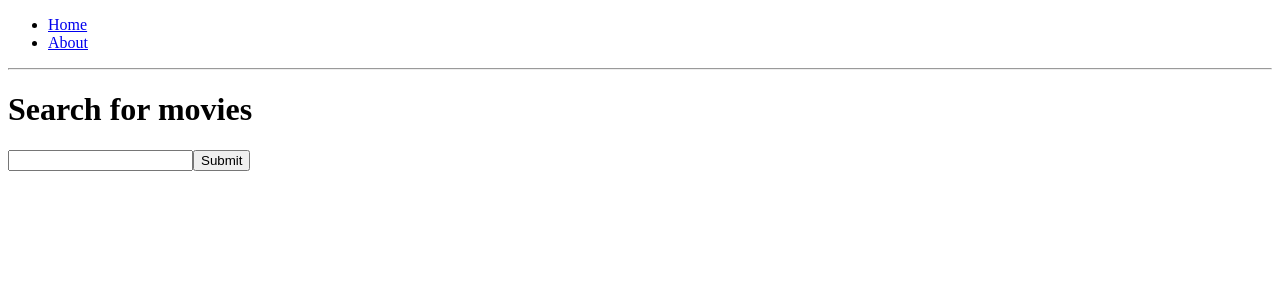
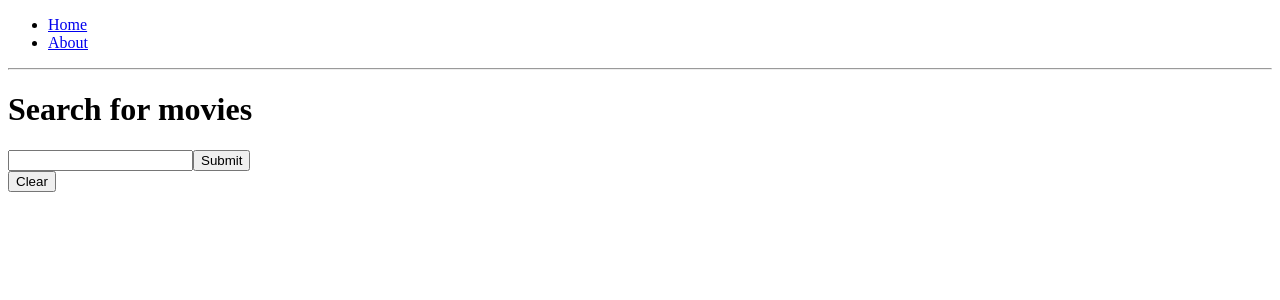
Before and after one commit to TheCodingCarlson/react-omdb-app, a React app: page / in a window 1280 px wide. Shown: the top 300 px of the page. Built offline with nearby package versions, Linux system fonts and the light colour scheme; the HTML template or start-up script is replaced by a standard one.

Commit message:
adds clear button

```diff
--- a/src/components/MovieSearch.jsx
+++ b/src/components/MovieSearch.jsx
@@ -6,10 +6,9 @@ class MovieSearch extends React.Component {
         searchTerm: '',
         results: []
     });
-
     state = MovieSearch.intialState();
-
     searchChange = (e) => this.setState({ searchTerm: e.target.value })
+    clear = () => this.setState(MovieSearch.intialState());
 
     search = (e) => {
         e.preventDefault();
@@ -20,7 +19,7 @@ class MovieSearch extends React.Component {
                 this.setState({ searchTerm: '', results: data.Search });
             });
         }).catch(err => {
-            this.setState({ searcTerm: '', results: null });
+            this.setState({ searcTerm: '', results: [] });
         });
     }
 
@@ -48,6 +47,7 @@ class MovieSearch extends React.Component {
 
                     <input type='submit' />
                 </form>
+                <button onClick={this.clear}>Clear</button>
                 <div>{ results }</div>
             </div>
         )
```
Also changed, not shown: 1 other file (tests, documents, lock files or other folders).
